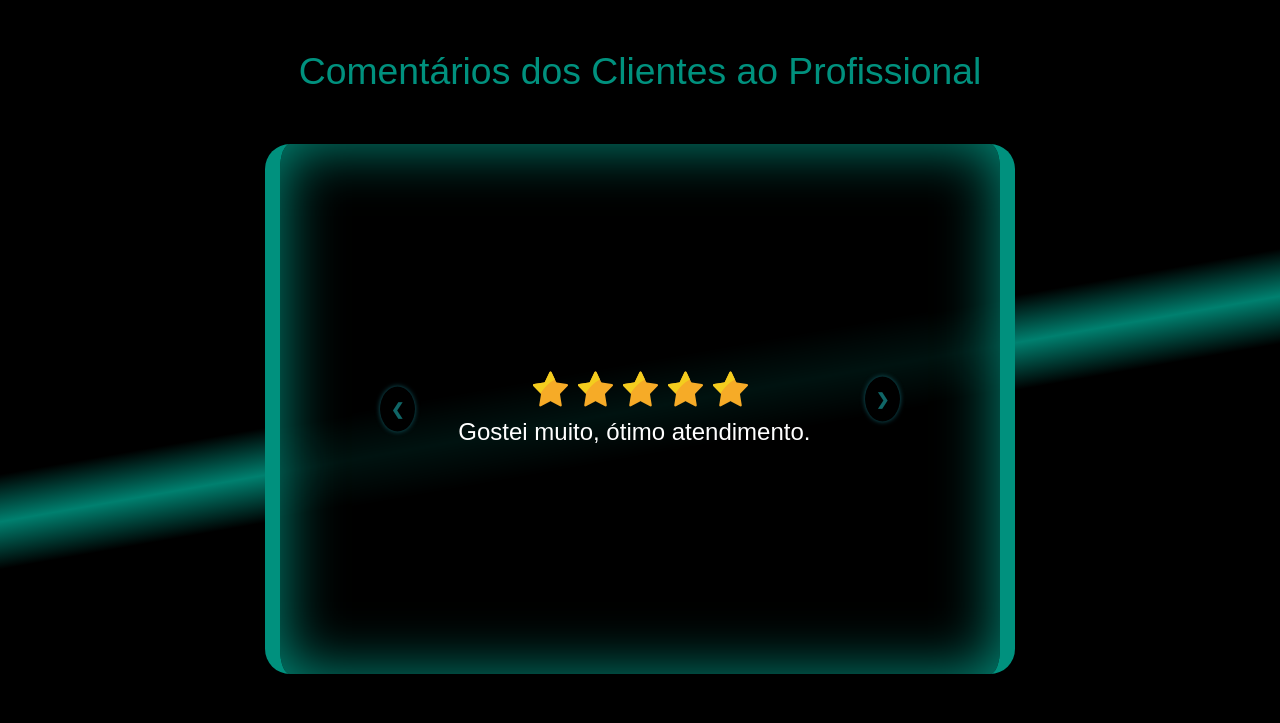
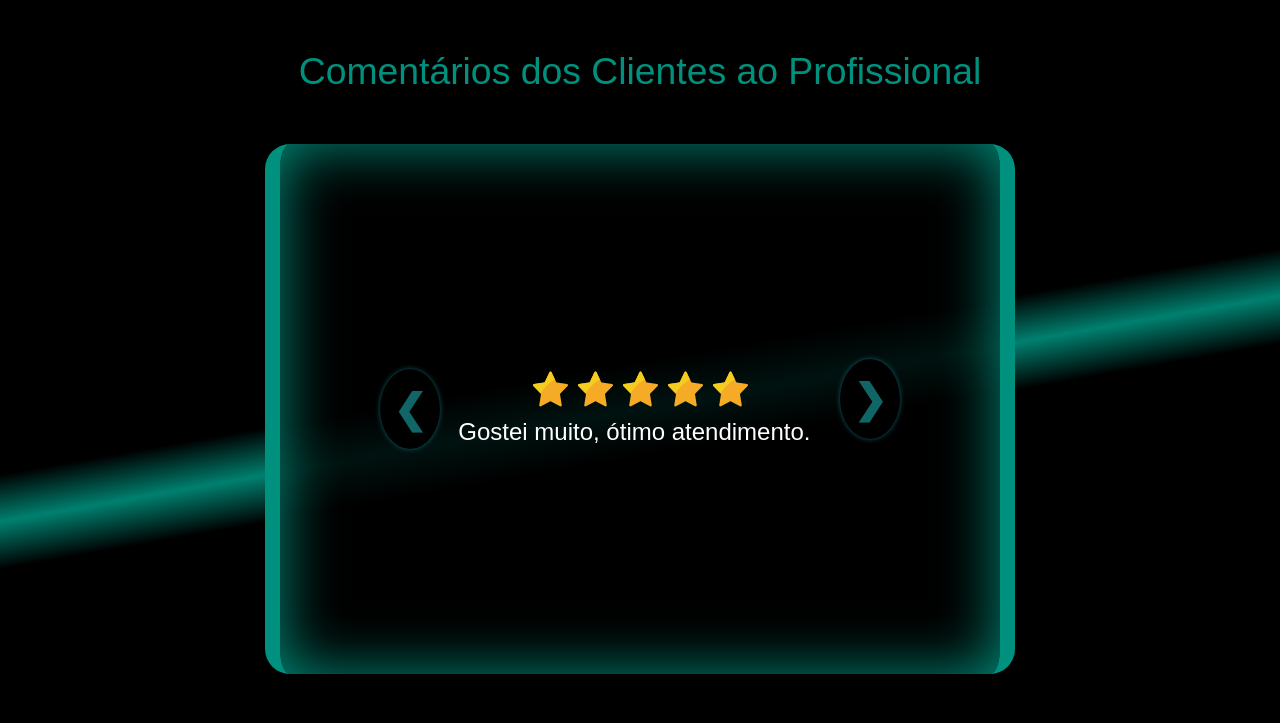
Before and after one commit to 5h3n0/tecnomade, a PHP site: page /tecnomade/viewPerfilPfForUsr.php in a window 1280 px wide; the page is wider, and only the part inside the window is pictured. Shown: the part 1731-2454 px from the top of that part. Run offline with PHP 8.4, Linux system fonts and the light colour scheme; a user stored in the database is signed in; data comes from the database, SQL or seed files in the repository; some libraries are stand-ins or nearby versions.

Commit message:
ajuste carrosel

```diff
--- a/css/carroselDeComentarios.css
+++ b/css/carroselDeComentarios.css
@@ -50,12 +50,15 @@
 background-color: black;
     box-shadow: rgb(16, 93, 103)  0 0 5px;
     border-radius:  50%;
-    width: 35px !important;
-    height: 45px !important;
+    width: 60px !important;
+    height: 60px !important;
+    font-size: 40px;
+    padding-bottom: 70px;
+
 }
 .carousel-control.prev{
     left: 20px;
-    width: 35px !important;
+
 
 }
 
```
